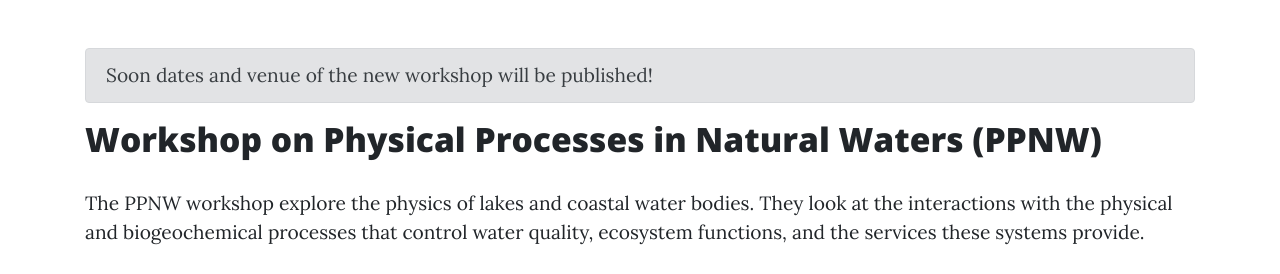
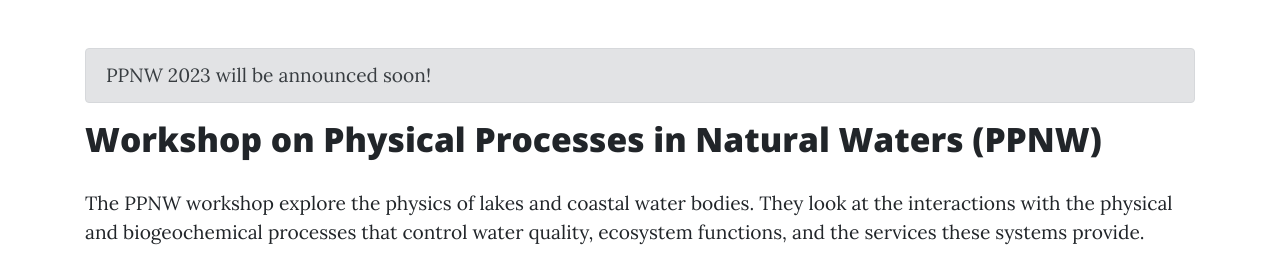
Before and after one commit to spiccolroaz/ppnw-website, a plain HTML site: page index.html in a window 1280 px wide. Shown: the part 502-776 px from the top of the page. Drawn offline with nearby package versions, Linux system fonts and the light colour scheme.

Commit message:
Update index.html

```diff
--- a/index.html
+++ b/index.html
@@ -41,7 +41,7 @@
         Please visit <a href="http://ppnw2020.ca">http://ppnw2020.ca</a> for more information.
     </div> -->
     <div class="alert alert-secondary" role="alert" future-date="20230619">
-        Soon dates and venue of the new workshop will be published!
+        PPNW 2023 will be announced soon!
     </div>
 
     <h3>Workshop on Physical Processes in Natural Waters (PPNW)</h3>
```
